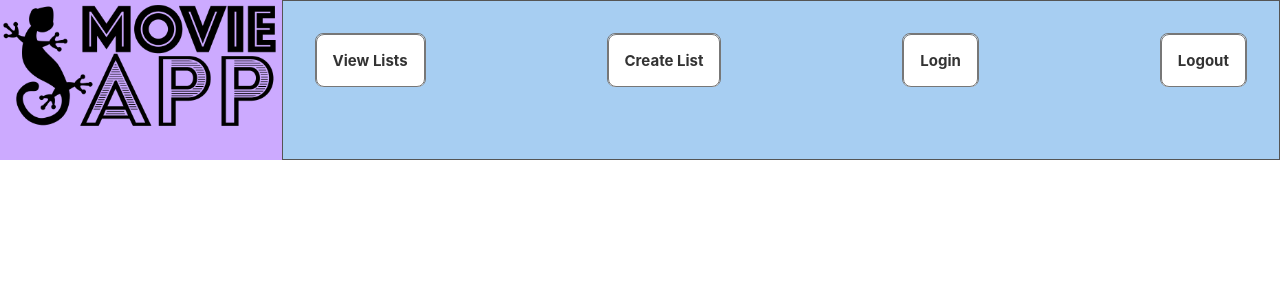
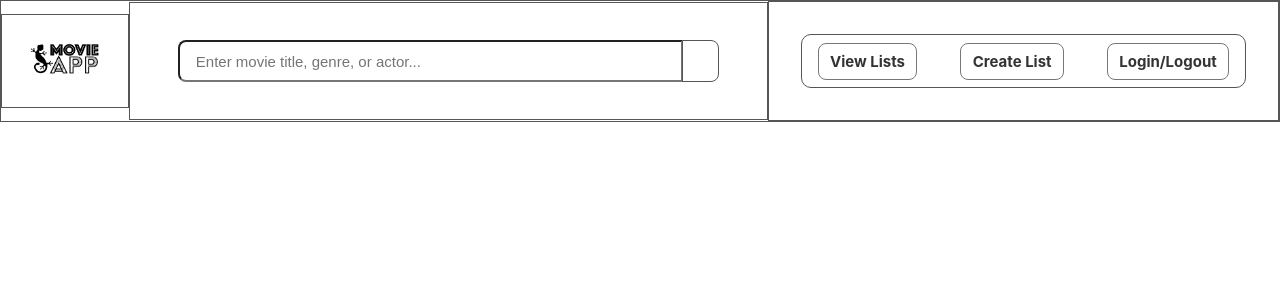
Before and after one commit to BFrancoeur/v21-movie-app, a React (Create React App) app: page / in a window 1280 px wide. Shown: the top 300 px of the page. Built offline with nearby package versions, Linux system fonts and the light colour scheme.

Commit message:
create static HTML and styles for components

```diff
--- a/public/index.html
+++ b/public/index.html
@@ -9,6 +9,7 @@
       name="description"
       content="Web site created using create-react-app"
     />
+    <link href="https://fonts.googleapis.com/icon?family=Material+Icons" rel="stylesheet">
     <link rel="apple-touch-icon" href="%PUBLIC_URL%/logo192.png" />
     <!--
       manifest.json provides metadata used when your web app is installed on a
--- a/src/App.js
+++ b/src/App.js
@@ -1,4 +1,5 @@
 import React from 'react';
+// import styled from 'styled-components';
 import Header from './components/Header/Header'
 
 function App() {
--- a/src/components/Header/Header.js
+++ b/src/components/Header/Header.js
@@ -1,15 +1,17 @@
 import React from 'react';
-// import NavBar from '../NavBar/NavBar';
+// import styled from 'styled-components';
+import LogoHTML from '../Logo/LogoHTML';
+import SearchHTML from '../SearchPanel/SearchHTML';
 import NavBarHTML from '../NavBar/NavbarHTML';
-import LogoHTML from '../Logo/LogoHTML';
 import '../../css/header.css';
 
 // navbar along top of page
 
 function Header() {
   return (
-    <header className="app-header">
+    <header className="header--app">
         <LogoHTML />
+        <SearchHTML />
         <NavBarHTML />
     </header>
   );
--- a/src/components/Logo/LogoHTML.js
+++ b/src/components/Logo/LogoHTML.js
@@ -9,7 +9,7 @@ class LogoHTML extends React.Component {
 
   render() {
     return (
-        <div className="logo">
+        <div className="header--div-logo">
             <img className='logo-image' src={require ('../../images/logo.png')} alt="Logo" />
         </div>
     )
--- a/src/components/NavBar/NavbarHTML.js
+++ b/src/components/NavBar/NavbarHTML.js
@@ -8,12 +8,11 @@ class NavBarHTML extends React.Component {
 
   render() {
     return (
-        <nav className="app-navigation">
+        <nav className="header--nav-navigation">
             <ul className="nav-menu">
-                <li className="menu-item"><a href="#" className="item-link">View Lists</a></li>
-                <li className="menu-item"><a href="#" className="item-link">Create List</a></li>
-                <li className="menu-item"><a href="#" className="item-link">Login</a></li>
-                <li className="menu-item"><a href="#" className="item-link">Logout</a></li>
+                <li className="menu-item"><a href="https://localhost:3000" className="item-link">View Lists</a></li>
+                <li className="menu-item"><a href="https://localhost:3000" className="item-link">Create List</a></li>
+                <li className="menu-item"><a href="https://localhost:3000" className="item-link">Login/Logout</a></li>
             </ul>
         </nav>
     )
--- /dev/null
+++ b/src/components/SearchPanel/SearchHTML.js
@@ -0,0 +1,16 @@
+import React from 'react';
+// import styled from 'styled-components';
+import '../../css/search.css';
+
+// the portion of the page containing various searching components.
+
+function SearchHTML() {
+  return (
+    <div className="header--div-search">
+          <input type="search" name="search" id="search" placeholder="Enter movie title, genre, or actor..." />
+          <span><i className="material-icons">&#xe8b6;</i></span>
+    </div>
+  );
+}
+
+export default SearchHTML;
--- a/src/css/header.css
+++ b/src/css/header.css
@@ -4,15 +4,22 @@
     box-sizing: border-box;
 }
 
-.app-header {
+@media (min-width: 992px) {
+    .header--app {
+        display: flex;
+        justify-content: flex-start;
+        align-items: center;
+        width: 100%;
+        border: 1px solid #555;
+        overflow: hidden;
+    }
+}
+
+.header--app {
     display: flex;
+    justify-content: flex-start;
+    align-items: center;
     width: 100%;
-    height: 10rem;
-    background-color: #35a;
+    border: 1px solid #555;
     overflow: hidden;
 }
-
-.app-header > .logo > img {
-    width: 100%;
-    height: auto;
-}
--- a/src/css/logo.css
+++ b/src/css/logo.css
@@ -1,9 +1,13 @@
-.logo {
-    flex: 1 0 15%;
-    width: 15%;
-    background-color: #caf;
+@media(min-width: 992px) {
+  .header--div-logo {
+    flex: 1 0 10%;
+    max-width: 10%;
+    padding: 1.75rem;
+    border: 1px solid #555;
+  }
 }
 
 .logo-image {
   width: 100%;
+  height: auto;
 }
--- a/src/css/navbar.css
+++ b/src/css/navbar.css
@@ -2,12 +2,10 @@
     box-sizing: border-box;
 }
 
-.app-navigation {
-    flex: 4 0 50%;
-    width: 50%;
+.header--nav-navigation {
+    flex: 1 0 3%;
     padding: 2rem;
     margin: 0 auto;
-    background-color: #A7CEF2;
     border: 1px solid #555;
 }
 
@@ -16,13 +14,14 @@
     display: flex;
     justify-content: space-between;
     list-style-type: none;
-    padding: 0;
+    padding: 1rem;
+    border: 1px solid #555;
+    border-radius: 10px;
 
 }
 
 .menu-item {
-    padding: 1rem 0;
-    border: 1px solid #777;
+    padding: 0;
     border-radius: 8px;
 }
 
@@ -33,7 +32,7 @@
     font-weight: 700;
     color: #333;
     text-decoration: none;
-    padding: 1rem;
+    padding: .5rem .7rem;
     background-color: #fff;
     border: 1px solid #777;
     border-radius: 8px;
--- /dev/null
+++ b/src/css/search.css
@@ -0,0 +1,25 @@
+@media (min-width: 992px) {
+    .header--div-search {
+        flex: 1 0 50%;
+        display: flex;
+        max-width: 50%;
+        padding: 2.3rem 3rem;
+        border: 1px solid #555;
+    }
+
+    .header--div-search #search {
+        flex: 1 0 85%;
+        font-size: 15px;
+        padding-left: 1rem;
+        border-top-left-radius: 8px;
+        border-bottom-left-radius: 8px;
+    }
+    .header--div-search i {
+        flex: 1 0 15%;
+        padding: .5rem;
+        margin-left: -1px;
+        border: 1px solid #555;
+        border-top-right-radius: 8px;
+        border-bottom-right-radius: 8px;
+    }
+}
```
